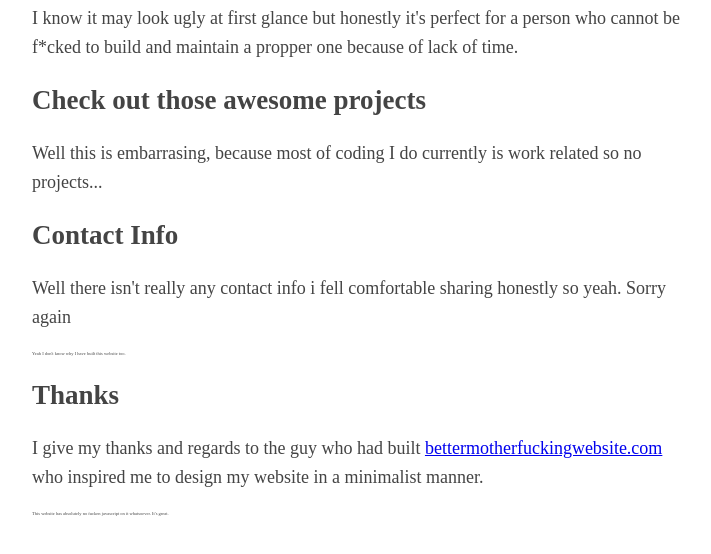
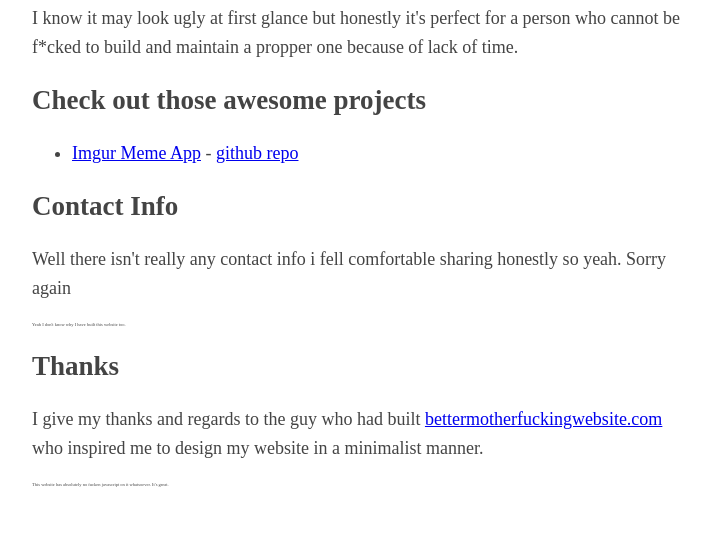
Before and after one commit to frostfire64/frostfire64.github.io, a plain HTML site: page index.html in a window 1280 px wide. Shown: the part 146-700 px from the top of the page, without its empty margins (283-994 px from the left). Drawn offline with Linux system fonts and the light colour scheme.

Commit message:
index.html changes

```diff
--- a/index.html
+++ b/index.html
@@ -17,7 +17,9 @@
 
         <h2>Check out those awesome projects</h2>
 
-        <p>Well this is embarrasing, because most of coding I do currently is work related so no projects...</p>
+        <ul>
+            <li><a href="/meme">Imgur Meme App</a> - <a href="https://github.com/frostfire64/imgrmemeapp">github repo</a></li>
+        </ul>
 
         <h2>Contact Info</h2>
 
```
